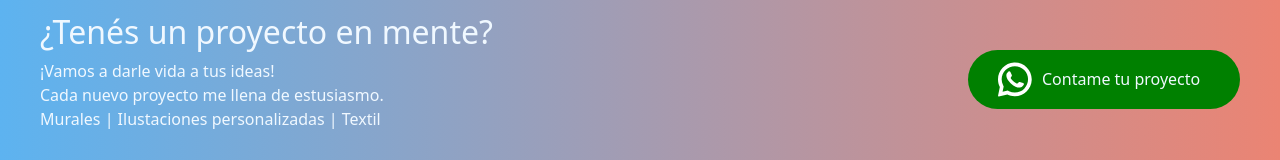
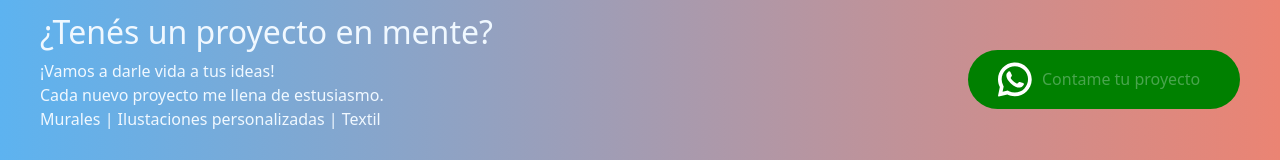
Before and after one commit to violetavia/portfolio.aluhe, a website: page index.html in a window 1280 px wide. In both pictures the pointer is over the element 1103 px from the left and 992 px from the top of the page. Shown: the part 913-1073 px from the top of the page. Drawn offline with nearby package versions, Linux system fonts and the light colour scheme; a web font is replaced by a local one.

Commit message:
Update style.css

```diff
--- a/styles/style.css
+++ b/styles/style.css
@@ -115,6 +115,8 @@ justify-content: center;}
 main .mail {display: flex;
 justify-content: center;}
 
+.boton-wsp :hover {opacity: 30%;}
+
 footer {display: flex;
 flex-direction: column;
 align-items: center;
```
